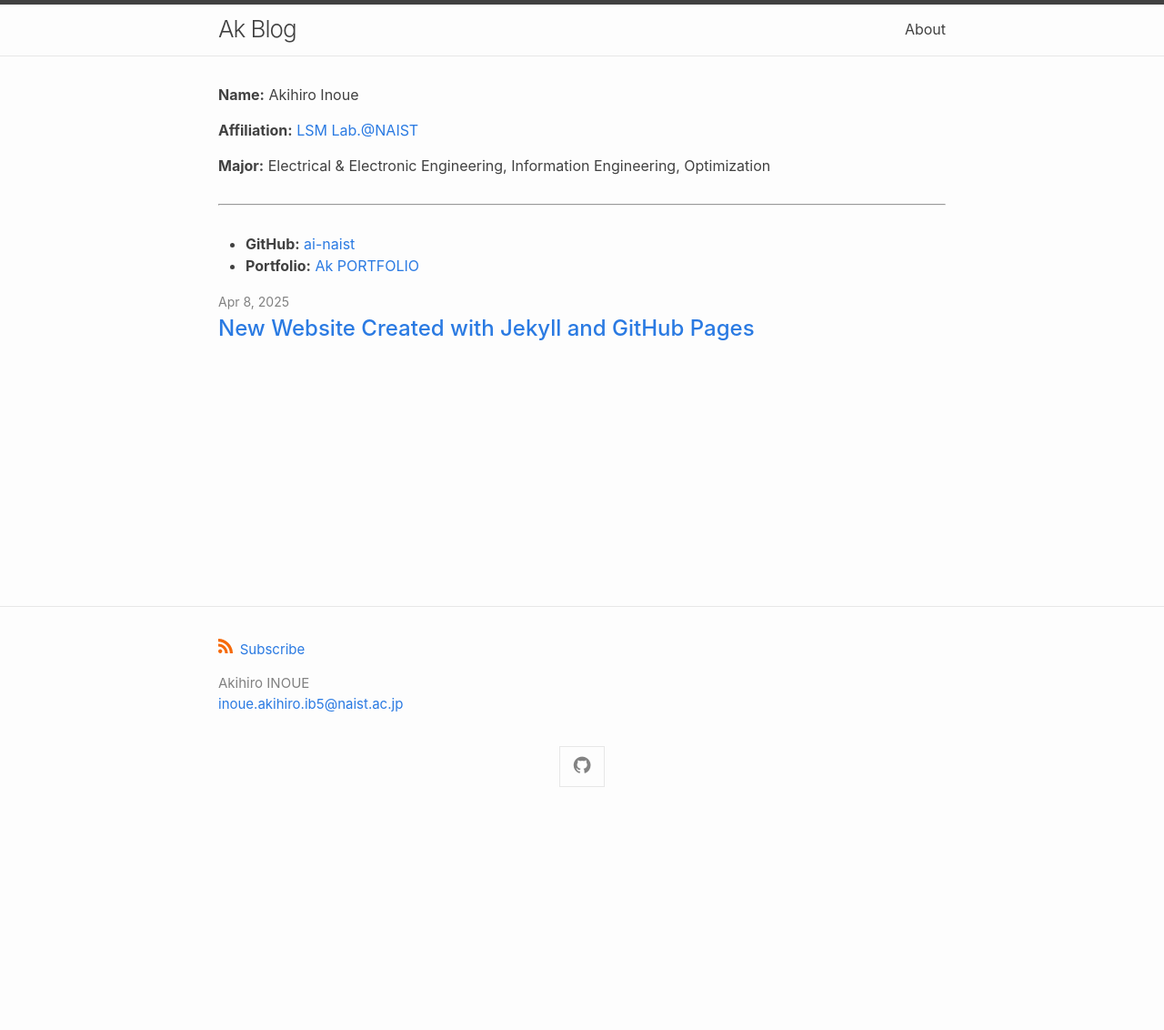
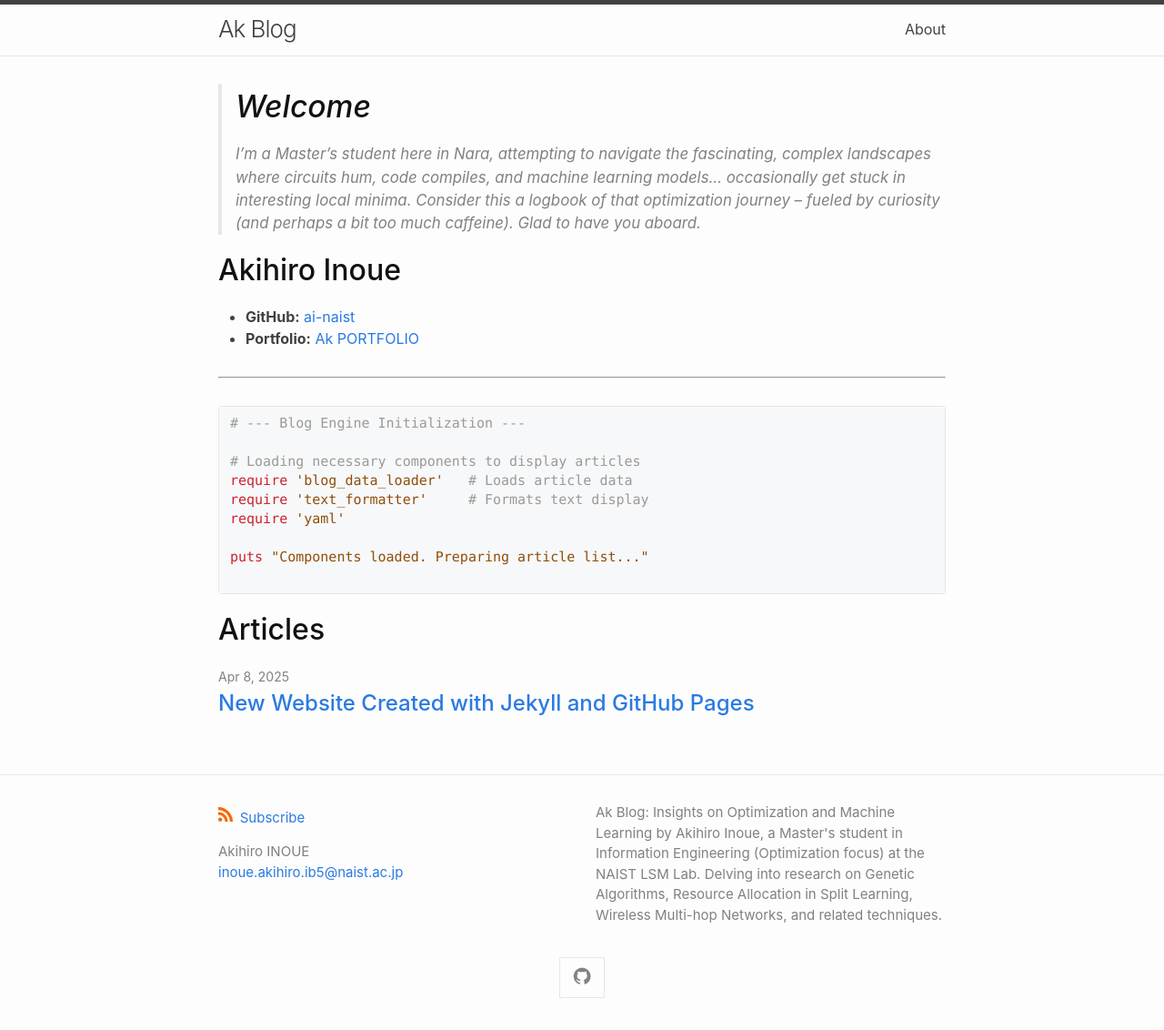
Before and after one commit to ai-naist/ai-naist.github.io, a Jekyll site: the page built from index.md, in a window 1280 px wide. Shown: the whole page at 91% size. Built offline with Jekyll 4.4.1, drawn with Linux system fonts in a browser that asks for light colours; before the commit the page ends 900 px from its top, so only the background shows below that.

Commit message:
_config.ymlにブログの説明を追加し、about.mdで所属情報を整理。index.mdに自己紹介を追加し、ブログエンジンの初期化コードを追加。

````diff
--- a/_config.yml
+++ b/_config.yml
@@ -3,6 +3,8 @@
 # minima
 # https://github.com/jekyll/minima
 title: Ak Blog
+description: >
+  Ak Blog: Insights on Optimization and Machine Learning by Akihiro Inoue, a Master's student in Information Engineering (Optimization focus) at the NAIST LSM Lab. Delving into research on Genetic Algorithms, Resource Allocation in Split Learning, Wireless Multi-hop Networks, and related techniques.
 
 author:
   name: Akihiro INOUE
--- a/index.md
+++ b/index.md
@@ -8,13 +8,26 @@
 layout: home
 ---
 
-**Name:** Akihiro Inoue
+> # Welcome
+> I'm a Master's student here in Nara, attempting to navigate the fascinating, complex landscapes where circuits hum, code compiles, and machine learning models... occasionally get stuck in interesting local minima. Consider this a logbook of that optimization journey – fueled by curiosity (and perhaps a bit too much caffeine). Glad to have you aboard.
 
-**Affiliation:** [LSM Lab.@NAIST](https://www-lsm.naist.jp)
 
-**Major:** Electrical & Electronic Engineering, Information Engineering, Optimization
+# Akihiro Inoue
+
+*   **GitHub:** [ai-naist](https://github.com/ai-naist)
+*   **Portfolio:** [Ak PORTFOLIO](https://ak-portfolio.ddns.net/)
 
 ---
 
-*   **GitHub:** [ai-naist](https://github.com/ai-naist)
-*   **Portfolio:** [Ak PORTFOLIO](https://ak-portfolio.ddns.net/)
+```ruby
+# --- Blog Engine Initialization ---
+
+# Loading necessary components to display articles
+require 'blog_data_loader'   # Loads article data
+require 'text_formatter'     # Formats text display
+require 'yaml'
+
+puts "Components loaded. Preparing article list..."
+
+```
+# Articles
````
Also changed, not shown: about.md (+2 -1 lines).
